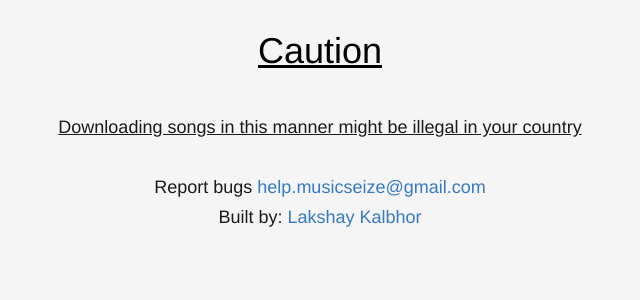
After one commit to kalbhor/MusicSeize, a Flask app: page /caution in a window 1280 px wide. The commit adds this page. Shown: the top 300 px of the page, without its empty margins (320-960 px from the left). Run offline with Flask 2, Linux system fonts and the light colour scheme.

Commit message:
added caution page

```diff
--- a/deploy.py
+++ b/deploy.py
@@ -141,6 +141,13 @@ def help():
     """
     return render_template('help.html')
 
+@app.route('/caution')
+def caution():
+    """
+    As the name suggests, a standard help page
+    """
+    return render_template('caution.html')
+
 
 ##########################################################################
 ########################## Download Methods ##############################
--- a/templates/about.html
+++ b/templates/about.html
@@ -4,10 +4,11 @@
     <h1 style="text-align: center";><u>About</u></h1><br>
 
     <p style="text-align: center";>
-    <u>Note : Downloading music in such a manner might be illegal in your country.</u>
+    Built on Flask (Python), served by Heroku.<br />
+    Gets songs from YouTube and metadata from Spotify
     <br /><br />
     Report bugs <a href="mailto:help.musicseize@gmail.com">help.musicseize@gmail.com</a> <br />
-    Built by: <a href="https://kalbhor.github.io/">Lakshay</a></p>
+    Built by: <a href="https://kalbhor.github.io/">Lakshay Kalbhor</a></p>
     <hr />
     <p style="text-align: center";> If you're a developer and would like to get involved in building/maintaing this site, contact me at the above
     email. <br />
--- /dev/null
+++ b/templates/caution.html
@@ -0,0 +1,12 @@
+{% extends "layout.html" %}
+
+{% block content %}
+    <h1 style="text-align: center";><u>Caution</u></h1><br>
+
+    <p style="text-align: center";>
+    <u>Downloading songs in this manner might be illegal in your country</u>
+    <br /><br />
+    Report bugs <a href="mailto:help.musicseize@gmail.com">help.musicseize@gmail.com</a> <br />
+    Built by: <a href="https://kalbhor.github.io/">Lakshay Kalbhor</a></p>
+
+{% endblock %}
--- a/templates/index.html
+++ b/templates/index.html
@@ -4,7 +4,7 @@
 <div style="width:275px; margin:0 auto;">
 <ul style="list-style: none;">
         <li style="display: inline-block";><a href="{{ url_for('about') }}"><u>About</u></a> •</li>
-        <li style="display: inline-block";><a href="{{ url_for('index') }}"><u>Contribute</u></a> •</li>
+        <li style="display: inline-block";><a href="{{ url_for('index') }}"><u>Caution</u></a> •</li>
         <li style="display: inline-block";><a href="{{ url_for('help') }}"><u>Help</u></a></li>
 </ul>
 </div>
```
